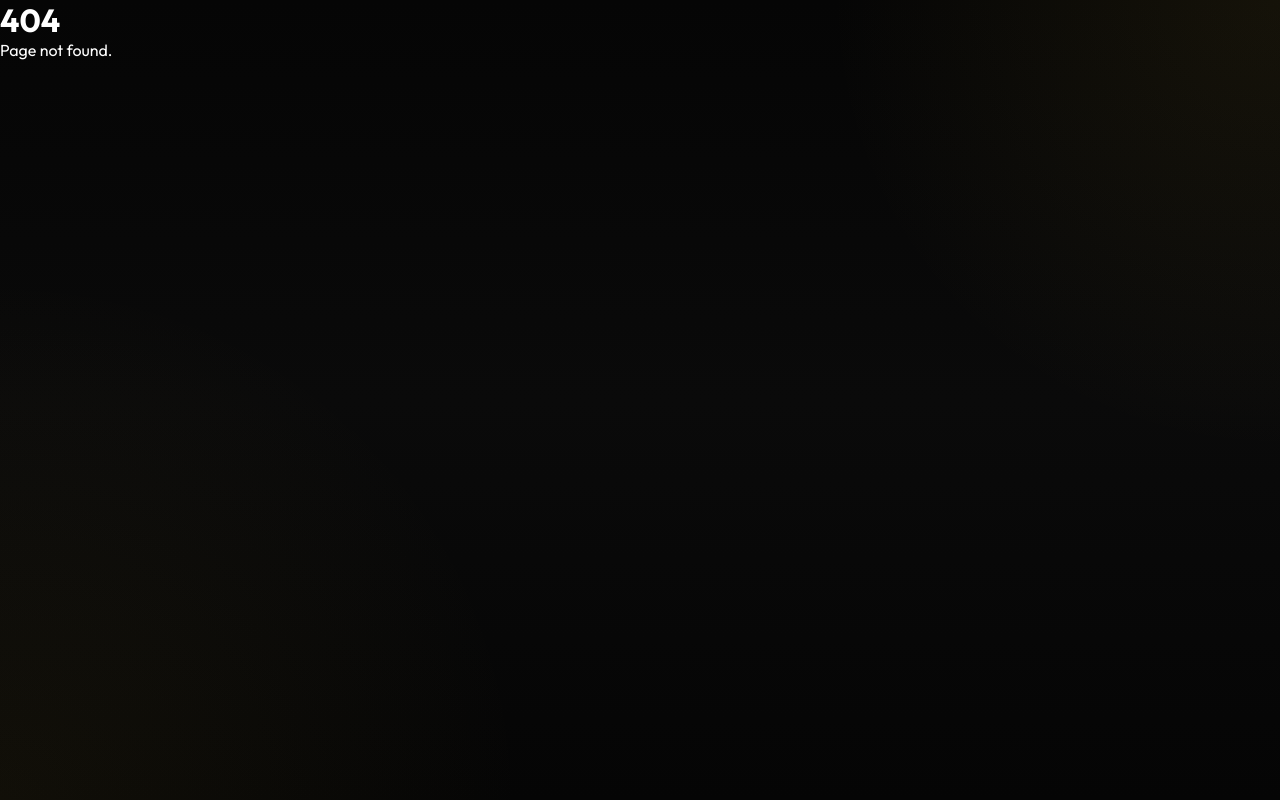
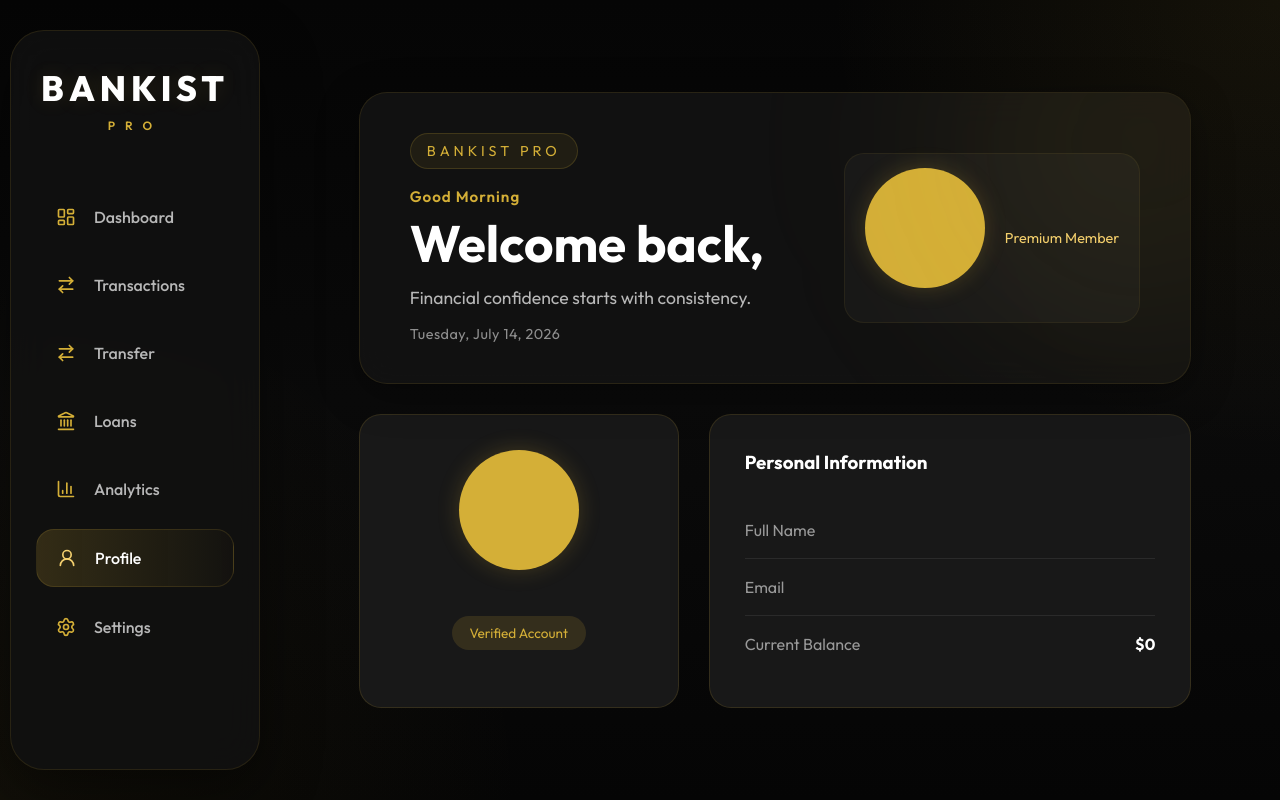
Before and after one commit to Tamana543/Banking_Web-App, a React (Vite) app in the folder frontend/: page /profile in a window 1280 px wide. Before the commit this address had no page. Built offline with nearby package versions, Linux system fonts and the light colour scheme.

Commit message:
route added

```diff
--- a/frontend/src/routes/AppRoutes.jsx
+++ b/frontend/src/routes/AppRoutes.jsx
@@ -10,34 +10,24 @@ import ProtectedRoute from "./ProtectedRoute";
 import Transfer from "../pages/Transfer";
 import Loan from "../pages/Loan";
 import Analytics from "../pages/Analytics"
+import Profile from "../pages/Profile";
 
 function AppRoutes() {
   return (
     <BrowserRouter>
       <Routes>
         <Route path="/" element={<Landing />} />
-
         <Route path="/login" element={<Login />} />
-
         <Route path="/register" element={<Register />} />
-
-        <Route
-          path="/dashboard"
-          element={
-            <ProtectedRoute>
-              <Dashboard />
-            </ProtectedRoute>
-          }
-        />
+        <Route path="/dashboard" element={ <ProtectedRoute> <Dashboard /> </ProtectedRoute> } />
         <Route path="/transactions" element={<Transactions />} />
         <Route path="/transfer" element={<Transfer/>}/>
         <Route path="/loans" element={<Loan/>}/>
         <Route path="/analytics" element={<Analytics/>}/>
-
-      <Route path="*" element={<NotFound />} />
+        <Route path="/profile" element={<Profile/>}/>
+        <Route path="*" element={<NotFound />} />
       </Routes>
     </BrowserRouter>
   );
 }
-
 export default AppRoutes;
```
